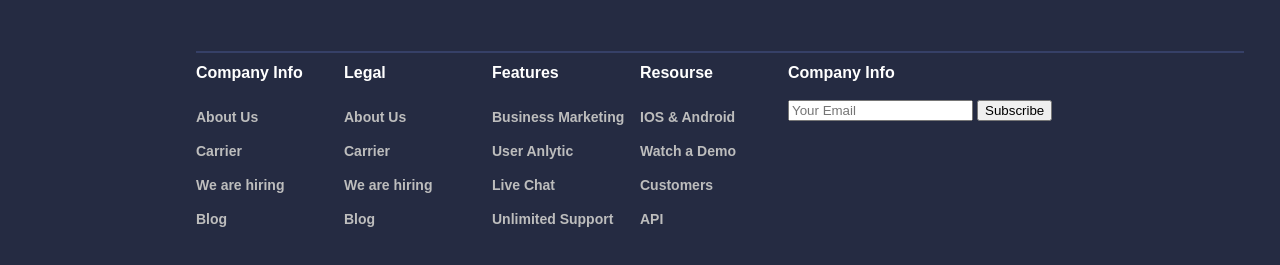
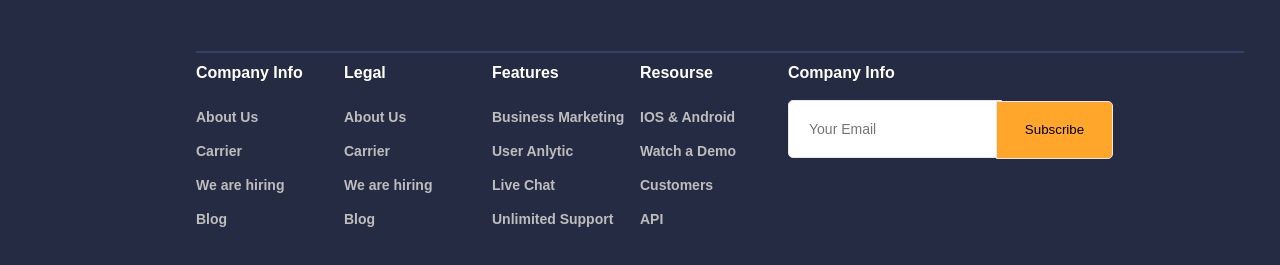
Before and after one commit to YntyCtrl/fist.pro, a plain HTML site: page index.html in a window 1280 px wide. Shown: the part 4614-4879 px from the top of the page. Drawn offline with Linux system fonts and the light colour scheme.

Commit message:
add style to button-7

```diff
--- a/index.html
+++ b/index.html
@@ -364,7 +364,7 @@
                 </div>
                 <div class="list-input">
                     <h5 class="list-h5">Company Info</h5>
-                    <div id="input+bt">
+                    <div id="input-bt">
                         <input type="email"  class="input-7" placeholder="Your Email">
                         <button class="button-7 " type="submit">Subscribe</button>
                     </div>
--- a/styles.css
+++ b/styles.css
@@ -703,7 +703,40 @@ hr{
     color: #bdbdbd;
     margin: 5px 0;
 }
+.input-7{
+    height: 58px;
+    width: 214px;
+    border: 1px solid #e6e6e6;
+    border-radius: 5px 0px 0px 5px;
+    padding-left: 20px;
+    font-family:'Montserrat', sans-serif;
+    font-style: normal;
+    font-weight: normal;
+    font-size: 14px;
+    line-height: 28px;
+    color: #bdbdbd;
 
+
+}
+.button-7{
+    width: 117px;
+    height: 58px;
+    margin-left: -10px;
+    background-color: #ffa62b;
+    border: 1px solid #e6e6e6;
+    border-radius: 0px 5px 5px 0px;
+
+
+}
+.input-7,.button-7:focus{
+    outline: none;
+}
+.input-bt{
+    display: flex;
+    justify-content: baseline;
+
+    vertical-align: middle;
+}
 
 
 
```
